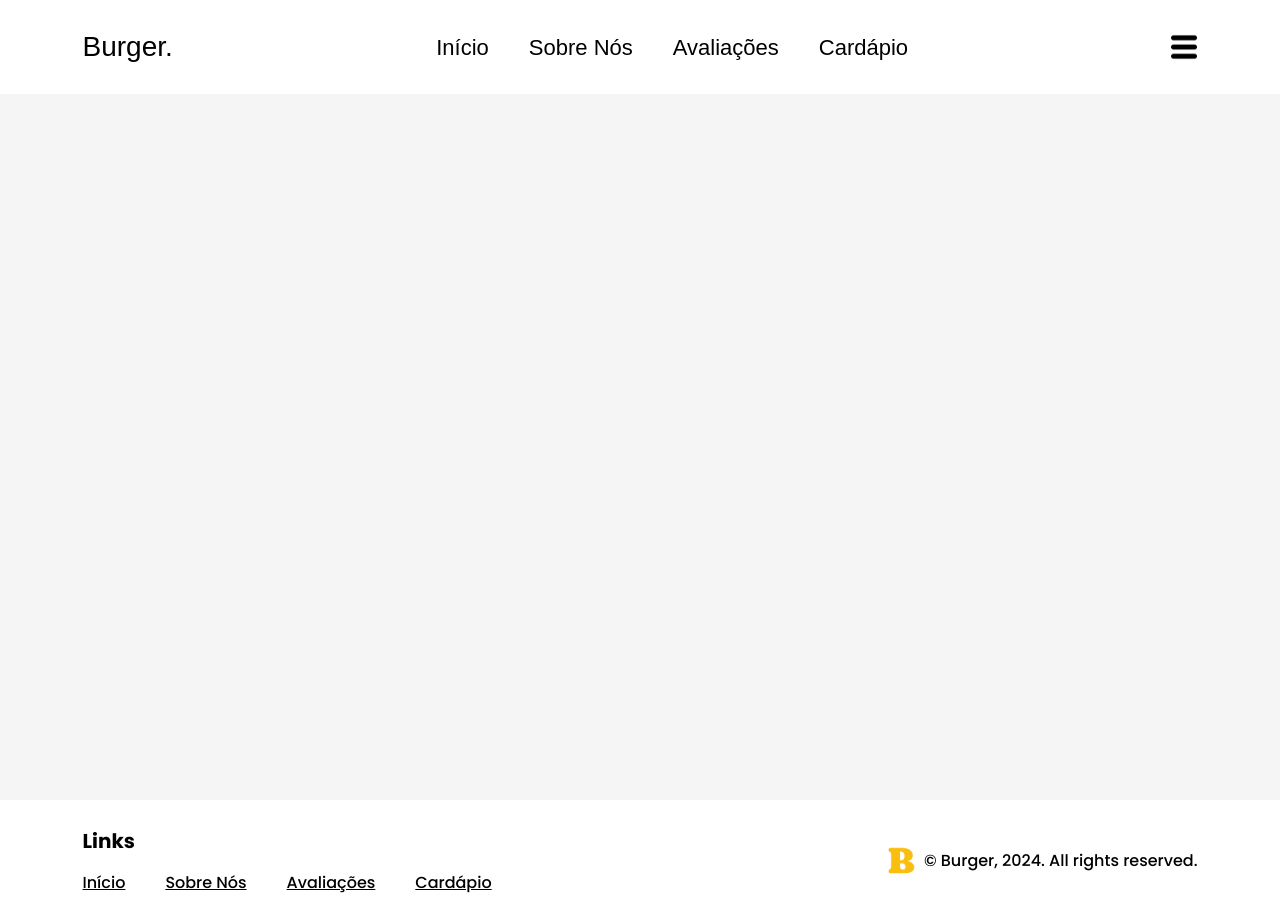
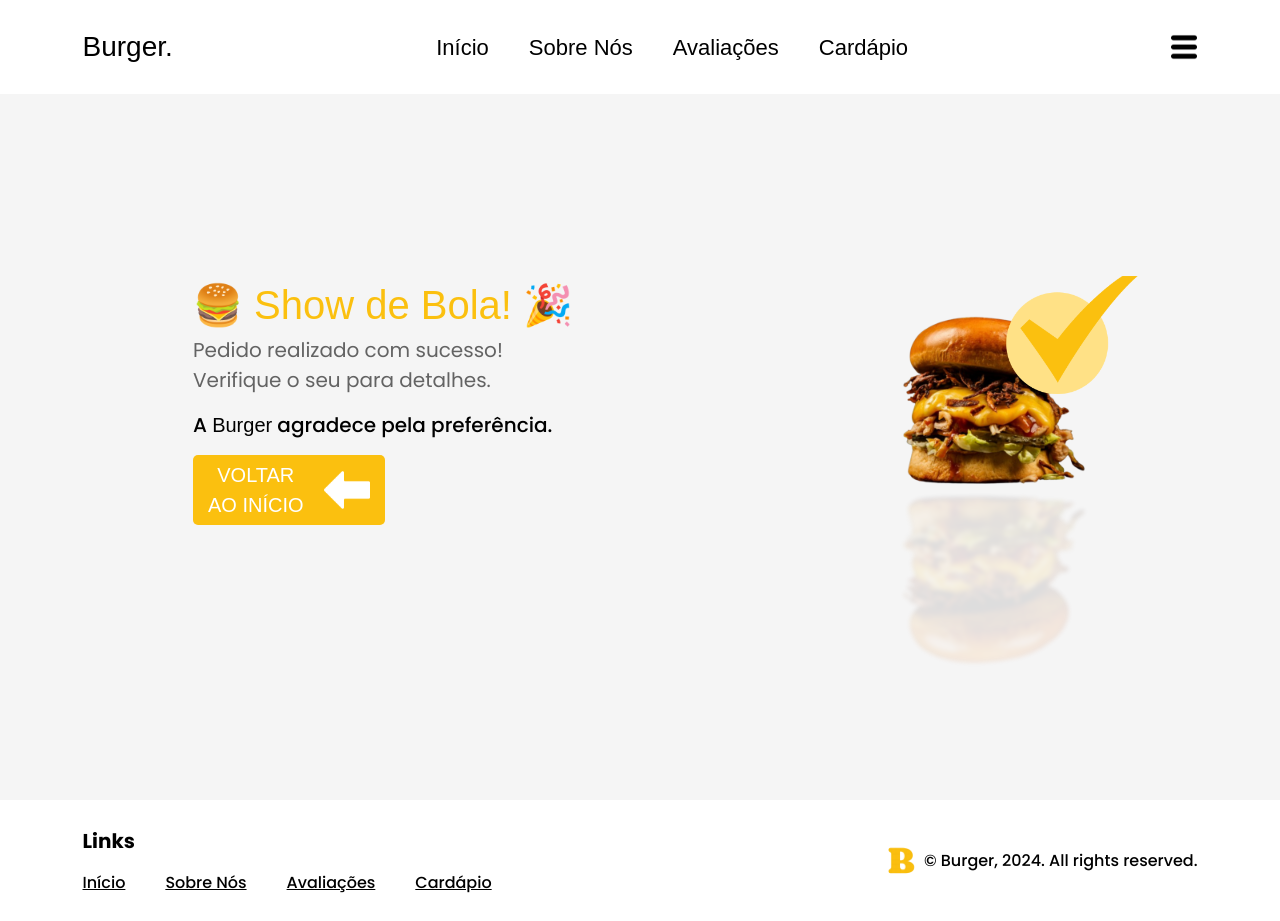
Before and after one commit to Joa0Gustav0/online-menu-app, a Next.js app: page /pedido-realizado in a window 1280 px wide. Before the commit this address had no page. Built offline with nearby package versions, Linux system fonts and the light colour scheme; a web font is replaced by a local one.

Commit message:
added paragraph to done purchase page that reffers to the used verification method

```diff
--- a/app/pedido-realizado/page.tsx
+++ b/app/pedido-realizado/page.tsx
@@ -19,7 +19,7 @@ function Page() {
 
   useEffect(() => {
     if (localStorage.getItem("@burg3r_Is_bought") === null) {
-      push("/");
+      //push("/");
     }
   }, );
 
@@ -29,14 +29,15 @@ function Page() {
         "w-full max-w-[1366px] flex items-center justify-around min-h-screen px-[36px] bg-[#f5f5f5]"
       }
     >
-      <aside className={`${localStorage.getItem("@burg3r_Is_bought") === null ? "hidden" : ""} text-[20px]`}>
+      <aside className={`${localStorage.getItem("@burg3r_Is_bought") === null ? "hiddne" : ""} text-[20px]`}>
         <Title text="" span="🍔 Show de Bola! 🎉" />
         <p className="text-[#636363]">Pedido realizado com sucesso!</p>
-        <p className="mb-[15px]">
+        <p className="text-[#636363]">Verifique o seu {localStorage.getItem("@burg3r_Is_method")} para detalhes.</p>
+        <p className="my-[15px] font-medium">
           A <span className={secondaryFont.className}>Burger</span> agradece
           pela preferência.
         </p>
-        <Link href={"/"}>
+        <Link href={"/"} className="flex w-fit">
           <Button
             text={
               <>
@@ -50,7 +51,7 @@ function Page() {
           />
         </Link>
       </aside>
-      <aside className={`${localStorage.getItem("@burg3r_Is_bought") === null ? "hidden" : ""} relative`}>
+      <aside className={`${localStorage.getItem("@burg3r_Is_bought") === null ? "hiddne" : ""} relative`}>
         <Image
           src={burgerImg}
           alt={"Imagem meramente ilustrativa de um hambúrguer"}
--- a/app/sacola/page.tsx
+++ b/app/sacola/page.tsx
@@ -41,7 +41,7 @@ function Page() {
 
   function getSubtotal() {
     var val = 0;
-    onBag.map(item => val += item.units * Number(item.product.productPrice.replace(",", ".")));
+    onBag?.map(item => val += item.units * Number(item.product.productPrice.replace(",", ".")));
     return val;
   }
   const [subtotal, setSubtotal] = useState(getSubtotal());
--- a/app/ui/PaymentTab.tsx
+++ b/app/ui/PaymentTab.tsx
@@ -336,11 +336,12 @@ function PaymentTab({
             ) {
               switch (method) {
                 case "email":
-                  //sendEmail("confirmation");
+                  sendEmail("confirmation");
                   localStorage.setItem(
                     "@burg3r_Is_bought",
                     crypto.randomUUID()
                   );
+                  localStorage.removeItem("@burg3r_Is_bag");
                   push("/pedido-realizado");
                   break;
               }
--- a/app/ui/SideBar/BagIndex.tsx
+++ b/app/ui/SideBar/BagIndex.tsx
@@ -21,7 +21,7 @@ function BagIndex( {animate_colors}: {animate_colors: boolean} ) {
 
   return (
     <span
-      className={`${inBag >= 1 ? "" : "hidden"} ${!animate_colors ? "absolute translate-x-1/2 translate-y-1/2 right-0 bottom-[5px]" : ""} flex justify-center items-center w-[24px] h-[24px] bg-default  ${secondaryFont.className} text-white rounded-full group-hover:scale-[75%] group-active:scale-[100%] transition-all duration-[.25s] ${animate_colors ? "group-hover:bg-white group-hover:text-default" : ""}`}
+      className={`${JSON.parse(String(localStorage.getItem("@burg3r_Is_bag"))) as [] !== null ? "" : "hidden"} ${!animate_colors ? "absolute translate-x-1/2 translate-y-1/2 right-0 bottom-[5px]" : ""} flex justify-center items-center w-[24px] h-[24px] bg-default  ${secondaryFont.className} text-white rounded-full group-hover:scale-[75%] group-active:scale-[100%] transition-all duration-[.25s] ${animate_colors ? "group-hover:bg-white group-hover:text-default" : ""}`}
     >
       {inBag}
     </span>
```
